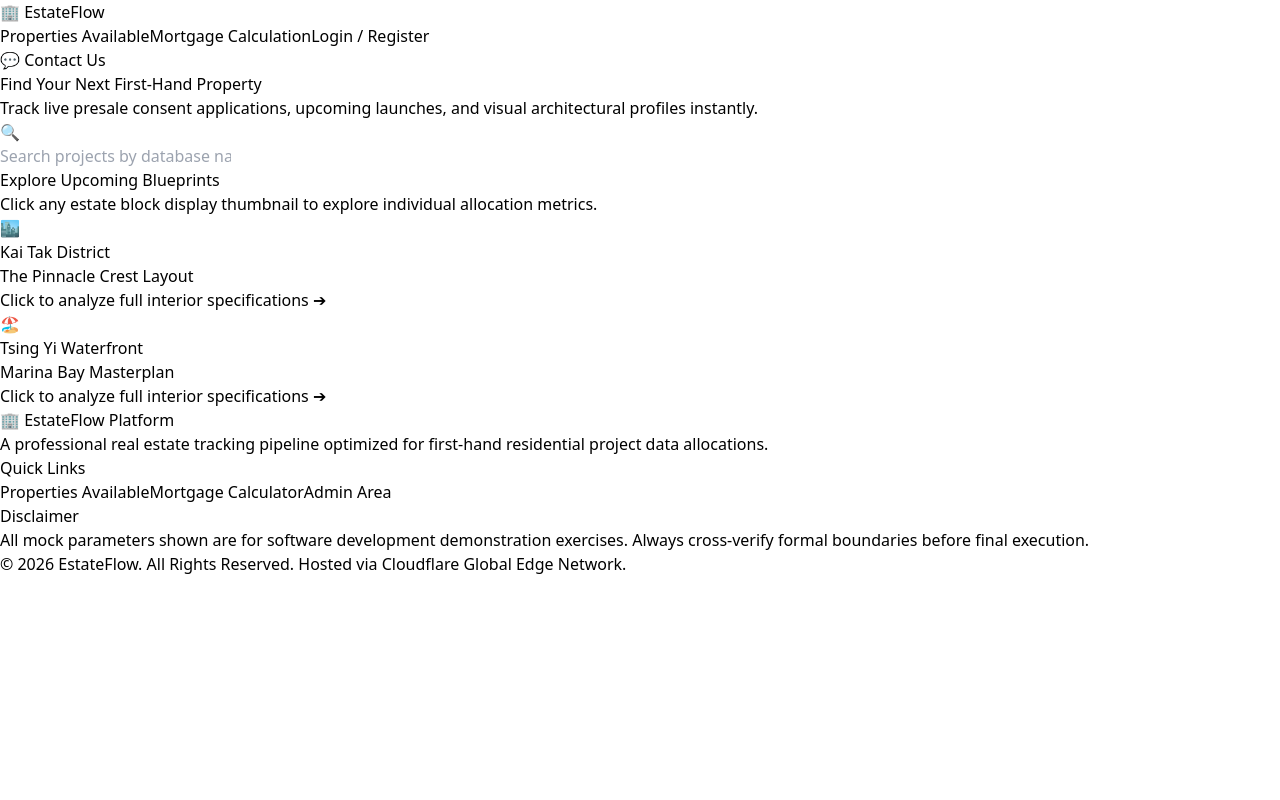
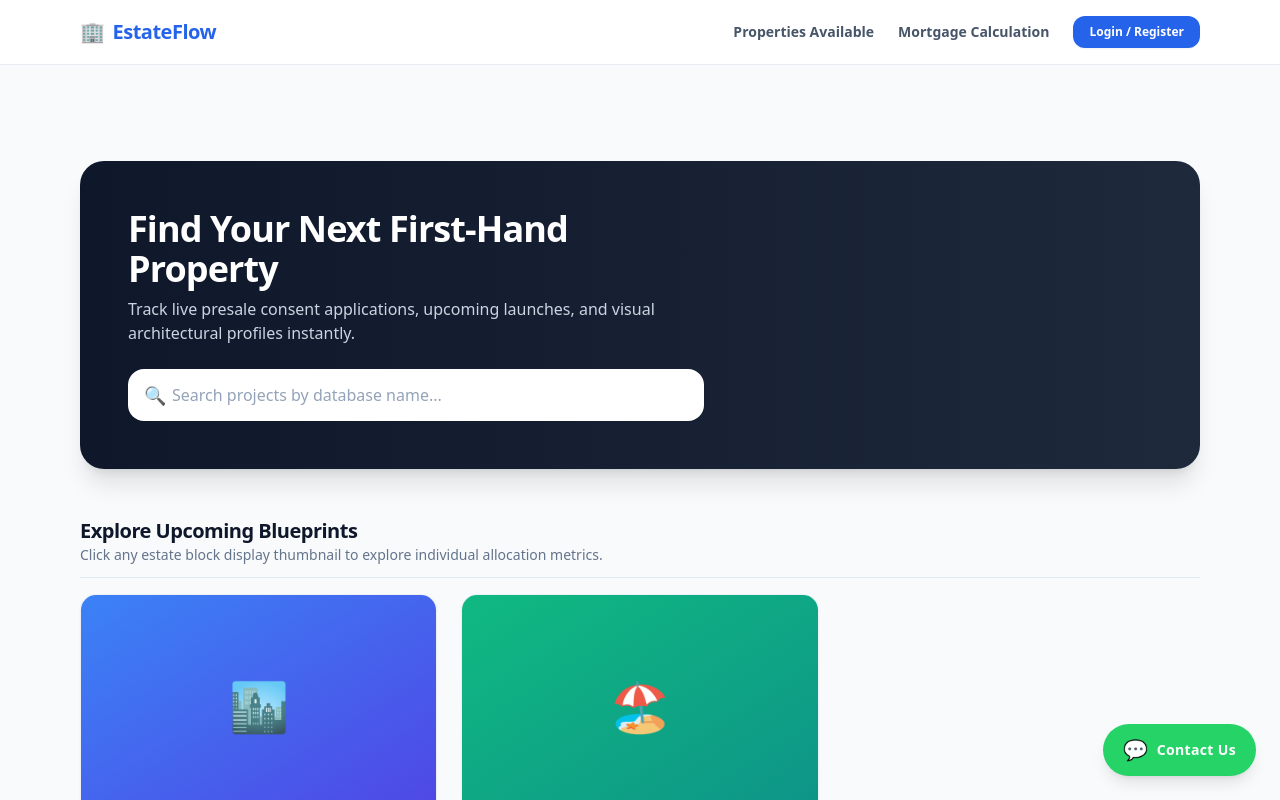
Before and after one commit to theschedulerhk/the_scheduler, a Next.js app: page / in a window 1280 px wide. Shown: the top 800 px of the page. Built offline with nearby package versions, Linux system fonts and the light colour scheme; no server answers; the database is empty.

Commit message:
Update tailwind.config.js

```diff
--- a/tailwind.config.js
+++ b/tailwind.config.js
@@ -1,6 +1,10 @@
 /** @type {import('tailwindcss').Config} */
 module.exports = {
-  content: [],
+  content: [
+    "./app/**/*.{js,ts,jsx,tsx,mdx}",
+    "./components/**/*.{js,ts,jsx,tsx,mdx}",
+    "./utils/**/*.{js,ts,jsx,tsx,mdx}",
+  ],
   theme: {
     extend: {},
   },
```
